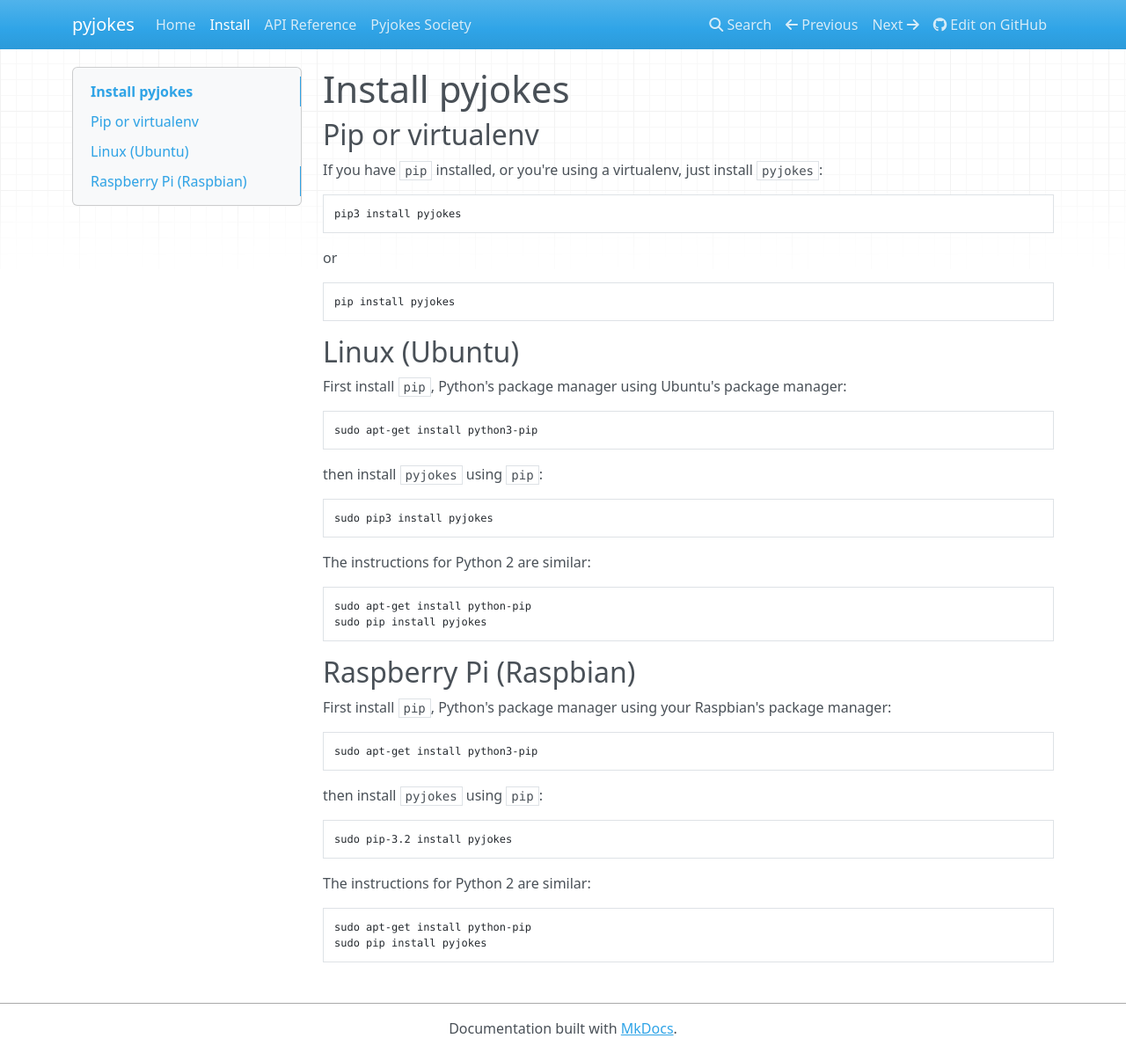
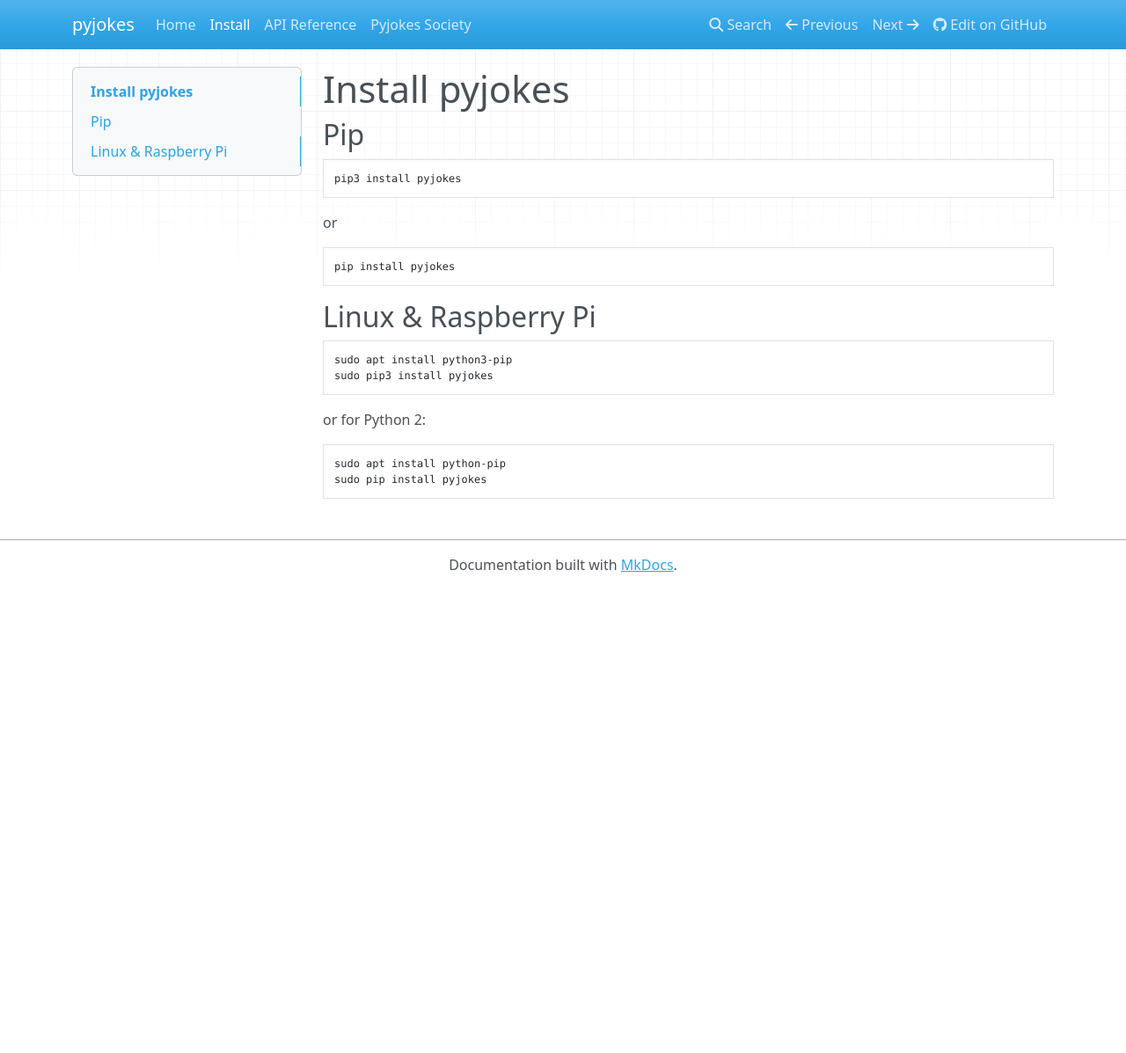
Before and after one commit to pyjokes/pyjokes, an MkDocs documentation site: the page built from docs/install.md, in a window 1280 px wide and 1197 px high. Shown: the whole window at 88% size. Built offline with MkDocs 1.6.1, drawn with Linux system fonts in a browser that asks for light colours; nearby versions of some CDN libraries; old or Windows-style settings are respelled for this version of MkDocs.

Commit message:
Update installation instructions

````diff
--- a/docs/install.md
+++ b/docs/install.md
@@ -1,8 +1,6 @@
 # Install pyjokes
 
-## Pip or virtualenv
-
-If you have `pip` installed, or you're using a virtualenv, just install `pyjokes`:
+## Pip
 
 ```bash
 pip3 install pyjokes
@@ -14,44 +12,16 @@
 pip install pyjokes
 ```
 
-## Linux (Ubuntu)
-
-First install `pip`, Python's package manager using Ubuntu's package manager:
+## Linux & Raspberry Pi
 
 ```bash
-sudo apt-get install python3-pip
-```
-
-then install `pyjokes` using `pip`:
-
-```bash
+sudo apt install python3-pip
 sudo pip3 install pyjokes
 ```
 
-The instructions for Python 2 are similar:
+or for Python 2:
 
 ```bash
-sudo apt-get install python-pip
+sudo apt install python-pip
 sudo pip install pyjokes
 ```
-
-## Raspberry Pi (Raspbian)
-
-First install `pip`, Python's package manager using your Raspbian's package manager:
-
-```bash
-sudo apt-get install python3-pip
-```
-
-then install `pyjokes` using `pip`:
-
-```bash
-sudo pip-3.2 install pyjokes
-```
-
-The instructions for Python 2 are similar:
-
-```bash
-sudo apt-get install python-pip
-sudo pip install pyjokes
-```
````
